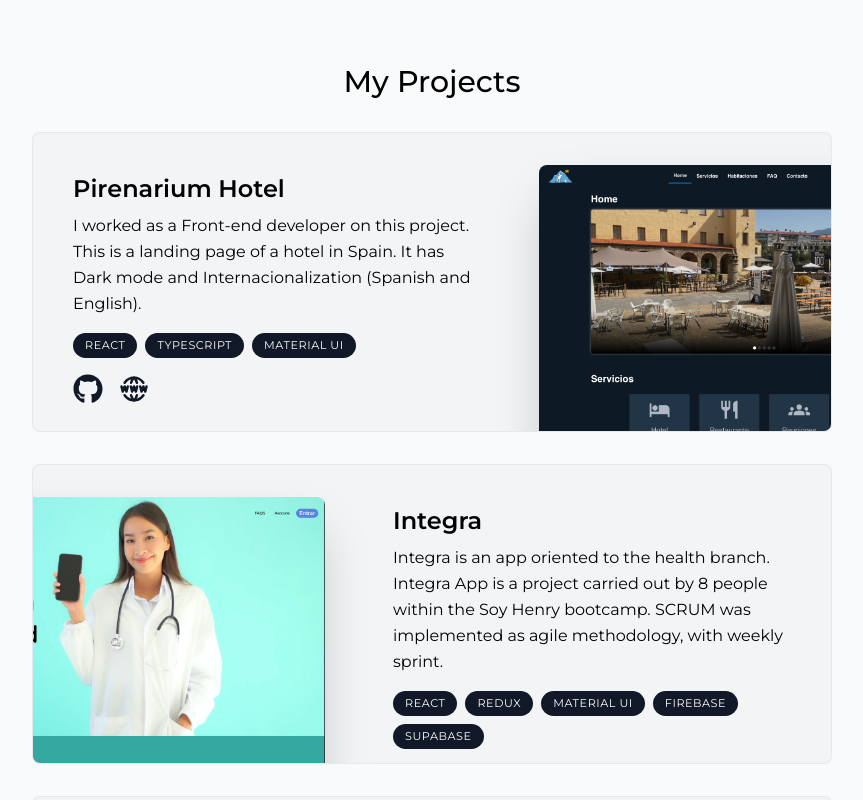
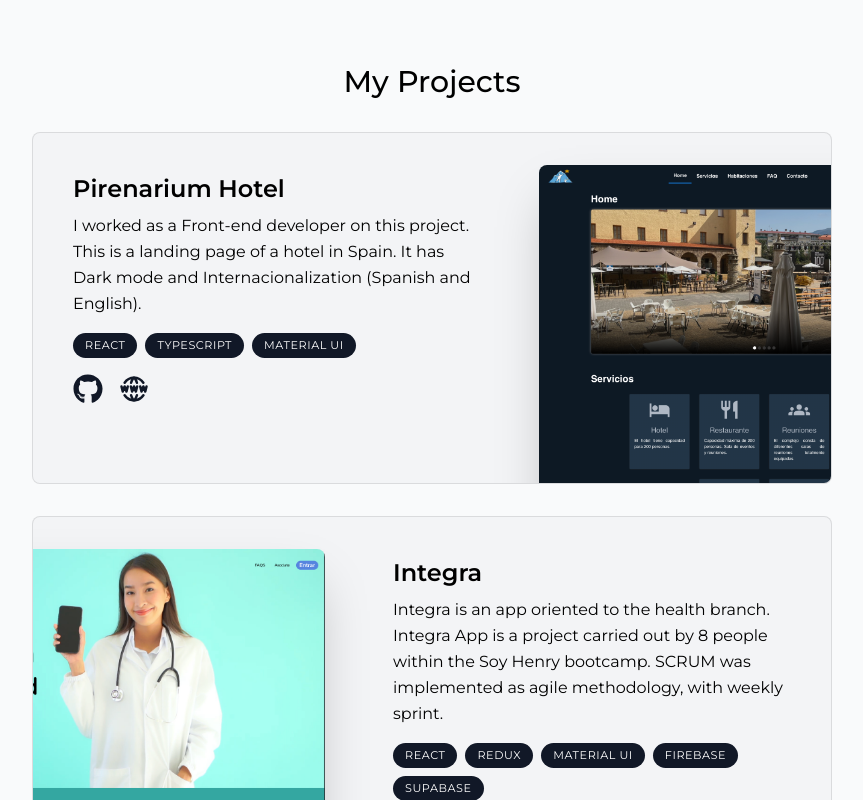
Before and after one commit to SebaSanchezI/portfolio, a Next.js app: page / in a window 1280 px wide. Shown: the part 1380-2180 px from the top of the page, without its empty margins (208-1071 px from the left). Built offline with nearby package versions, Linux system fonts and the light colour scheme.

Commit message:
Add custom border class

```diff
--- a/components/experience.tsx
+++ b/components/experience.tsx
@@ -88,12 +88,12 @@ export default function TimelineVertical({ items }: VerticalTimelineProps) {
           custom={idx}
         >
           {React.cloneElement(item.icon,
-              { className: `bg-primary !text-5xl absolute border border-black/[0.1] text-white
+              { className: `bg-primary !text-5xl absolute borderBlack text-white
               top-8 z-10 rounded-full p-1 -left-[3.6rem] -translate-x-0 sm:left-1/2 sm:-translate-x-1/2`
               })}
           <div
             className={`relative py-1 w-full sm:w-1/2 text-left left-0  ${idx % 2 === 0 ? 'sm:-left-1 sm:pr-10' : 'sm:left-1/2 sm:pl-10'}`}>
-            <div id='textBox' className='realtive p-5 bg-white rounded-lg border border-black/[0.1]'>
+            <div id='textBox' className='realtive p-5 bg-white rounded-lg borderBlack'>
               <h2 className='font-bold capitalized'>{item.title}</h2>
               <p className='font-semibold !mt-0 italic'>{item.date}</p>
               <p className='font-normal !mt-0'>{item.location}</p>
--- a/components/project.tsx
+++ b/components/project.tsx
@@ -27,7 +27,7 @@ export function Project({ title, description, tags, imageUrl, github, web }: Pro
       }}
       className="group mb-8 last:mb-0"
     >
-      <section className="bg-gray-100 w-full p-4 md:p-0 md:w-[50rem] md:max-w-[50rem] sm:max-h-[500px] md:max-h-[300px] md:h-[22rem] rounded-lg border border-black/5 overflow-hidden relative md:pr-8 md:mb-8 last:mb-0 md:group-even:pl-8 hover:bg-gray-200">
+      <section className="bg-gray-100 w-full p-4 md:p-0 md:w-[50rem] md:max-w-[50rem] sm:max-h-[31rem] md:max-h-[23rem] md:h-[22rem] rounded-lg borderBlack overflow-hidden relative md:pr-8 md:mb-8 last:mb-0 md:group-even:pl-8 hover:bg-gray-200">
         <div className="pt-4 pb-7 px-5 md:pl-10 md:pr-2 md:pt-10 md:max-w-[60%] flex flex-col h-full items-center md:items-start md:group-even:ml-[18rem]">
           <h3 className="text-2xl font-semibold">{title}</h3>
           <p className="mt-2 leading-relaxed">{description}</p>
--- a/components/skills.tsx
+++ b/components/skills.tsx
@@ -34,7 +34,7 @@ export function Skills() {
           skillsData.map((skill, idx) => (
             <motion.li
               key={skill}
-              className='bg-white border border-black/[0.1] rounded-xl px-5 py-3'
+              className='bg-white borderBlack rounded-xl px-5 py-3'
               variants={fadeInAnimationVariants}
               initial='initial'
               whileInView='animate'
```
